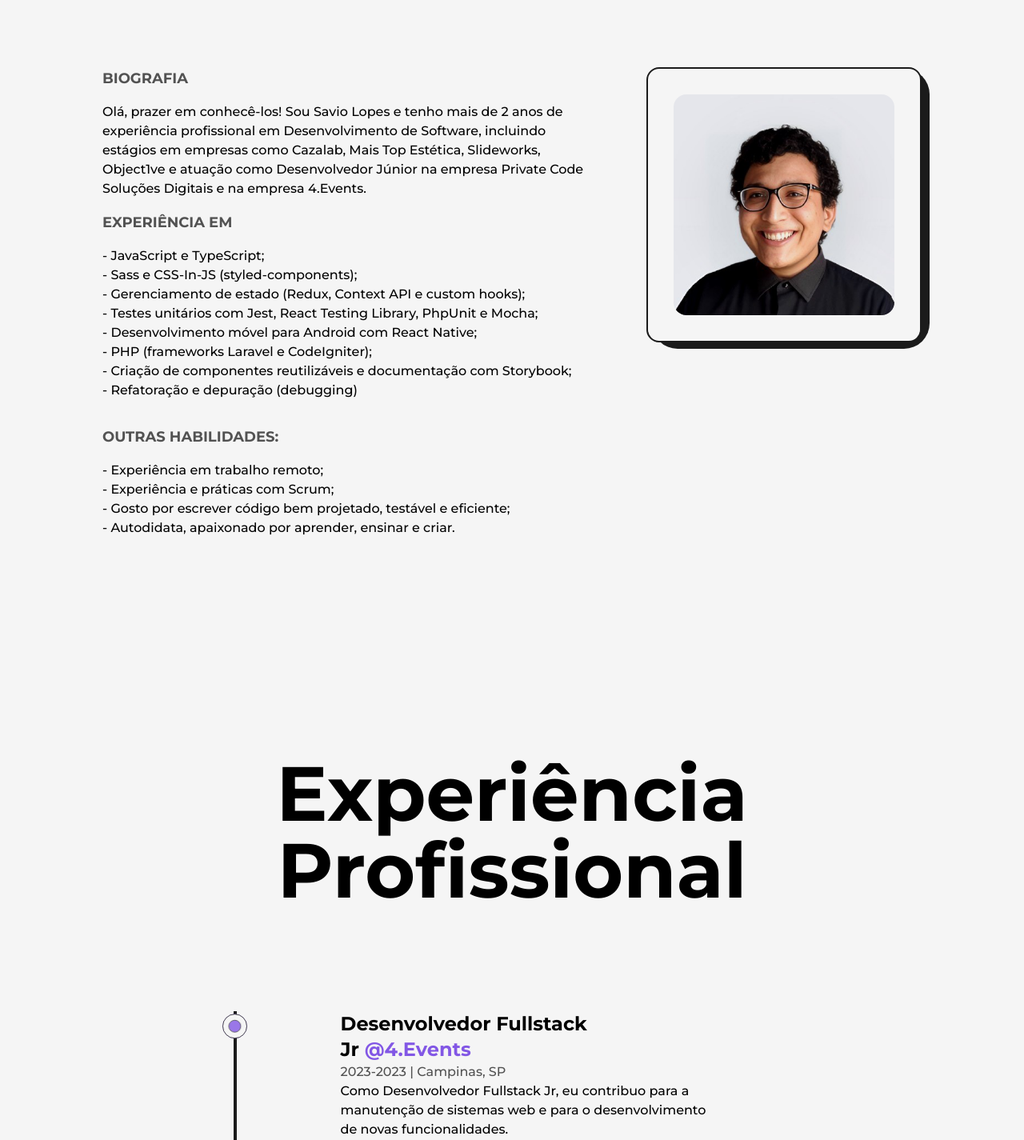
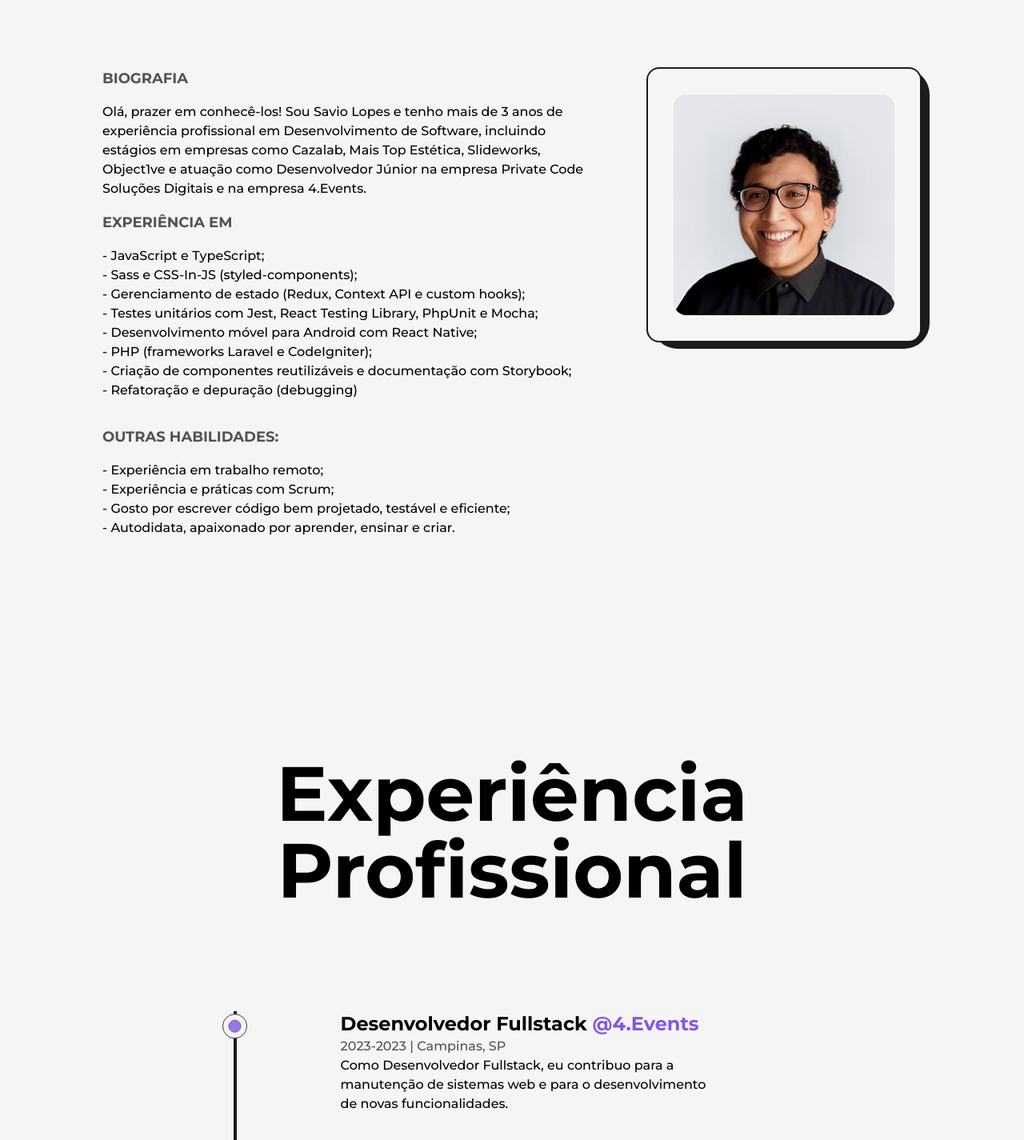
Before and after one commit to savio-2-lopes/New-Starter-Portfolio, a Next.js app: page /about in a window 1280 px wide. Shown: the part 348-1773 px from the top of the page at 80% size. Built offline with nearby package versions, Linux system fonts and the light colour scheme.

Commit message:
Atualização nos dados

```diff
--- a/src/components/Experience.tsx
+++ b/src/components/Experience.tsx
@@ -79,12 +79,12 @@ const Experience = () => {
         />
         <ul className="w-full flex flex-col items-start justify-between ml-4 xs:ml-2">
           <Details
-            position="Desenvolvedor Fullstack Jr"
+            position="Desenvolvedor Fullstack"
             time="2023-2023"
             address="Campinas, SP"
             company="4.Events"
             companyLink="https://www.4.events/pt-br"
-            work="Como Desenvolvedor Fullstack Jr, eu contribuo para a manutenção de sistemas web e para o desenvolvimento de novas funcionalidades."
+            work="Como Desenvolvedor Fullstack, eu contribuo para a manutenção de sistemas web e para o desenvolvimento de novas funcionalidades."
           />
           <Details
             position="Estagiário em AdTech"
--- a/src/pages/about.tsx
+++ b/src/pages/about.tsx
@@ -85,7 +85,7 @@ const about = () => {
               </h2>
 
               <p className="font-medium">
-                Olá, prazer em conhecê-los! Sou Savio Lopes e tenho mais de 2
+                Olá, prazer em conhecê-los! Sou Savio Lopes e tenho mais de 3
                 anos de experiência profissional em Desenvolvimento de Software,
                 incluindo estágios em empresas como Cazalab, Mais Top Estética,
                 Slideworks, Object1ve e atuação como Desenvolvedor Júnior na
--- a/src/pages/index.tsx
+++ b/src/pages/index.tsx
@@ -54,15 +54,15 @@ export default function Home() {
 
             <div className="w-1/2 flex flex-col items-center self-center lg:w-full lg:text-center">
               <AnimatedText
-                text="Desenvolvedor Fullstack Jr | Mobile & Web"
+                text="Desenvolvedor Fullstack | Mobile & Web"
                 className="!text-6xl !text-left xl:!text-5xl lg:!text-center lg:!text-6xl md:!text-5xl sm:!text-3xl"
               />
               <p className="my-4 text-base font-medium md:text-sm sm:text-xs ">
                 Meu nome é Savio Lopes, formado em Análise e Desenvolvimento de
-                Sistemas e possuo mais de 2 anos de experiência profissional na
+                Sistemas e possuo mais de 3 anos de experiência profissional na
                 área de Desenvolvimento de Software. Durante esse período, atuei
                 como estagiário em diferentes empresas e também possuo
-                experiências como Desenvolvedor Fullstack Jr.
+                experiências como Desenvolvedor Fullstack.
               </p>
 
               <div className="flex items-center self-start mt-2 lg:self-center">
```
Also changed, not shown: 1 other file (tests, documents, lock files or other folders).
